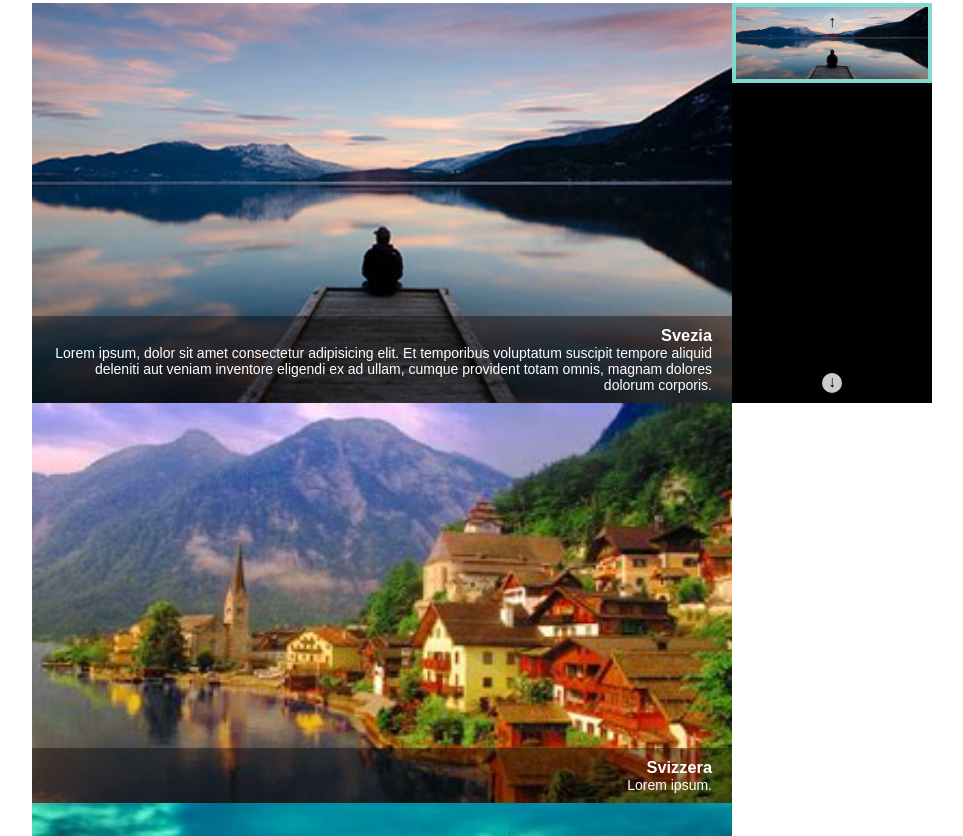
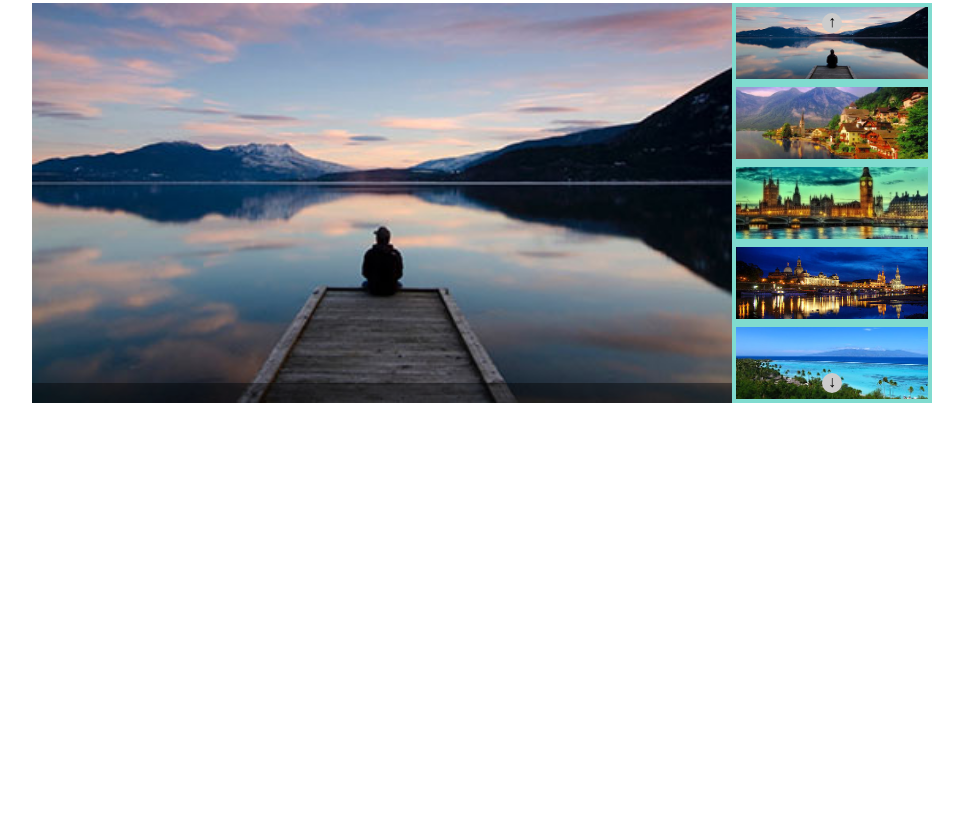
Before and after one commit to AlessandroVano/vue-slider, a plain HTML site: page index.html in a window 1280 px wide. Shown: the part 197-1033 px from the top of the page, without its empty margins (158-1121 px from the left). After the commit the page ends 800 px from the top, so only its background shows below. Drawn offline with nearby package versions, Linux system fonts and the light colour scheme.

Commit message:
sistemazione immagini

```diff
--- a/index.html
+++ b/index.html
@@ -14,8 +14,8 @@
             <!-- Images -->
             <div class="images">
                 <!-- genera con vue -->
-                <div v-for="(slides, index) in slides" class="image-container">
-                    <img :src="slides.image" :alt="slides.title">
+                <div class="image-container">
+                    <img :src="slides[activeSlide].image" :alt="slides[activeSlide].title">
                     <div class="text">
                         <h3> {{slides.title}} </h3>
                         <p> {{slides.text}}  </p>
@@ -26,8 +26,8 @@
             <!-- Thumbnails -->
             <div class="thumbs">
                 <!-- genera con vue  -->
-                <div class="thumb active">
-                    <img src="./img/01.jpg" alt="Lorem">
+                <div v-for="(slides,index) in slides" class="thumb active">
+                    <img :src="slides.image" :alt="slides.title">
                 </div>
 
                 <div class="prev">&uarr;</div>
--- a/js/main.js
+++ b/js/main.js
@@ -31,10 +31,13 @@ const app = new Vue({
             },
             {
                 image: 'img/05.jpg',
-                title:
-                    'Et temporibus voluptatum suscipit tempore aliquid deleniti aut veniam inventore eligendi ex ad ullam, cumque provident totam omnis.',
+                title: 'ciao',
+                text:   'Et temporibus voluptatum suscipit tempore aliquid deleniti aut veniam inventore eligendi ex ad ullam, cumque provident totam omnis.',
             },
         ],
         activeSlide: 0,
-     }
+     },
+
+
+
 });
```
